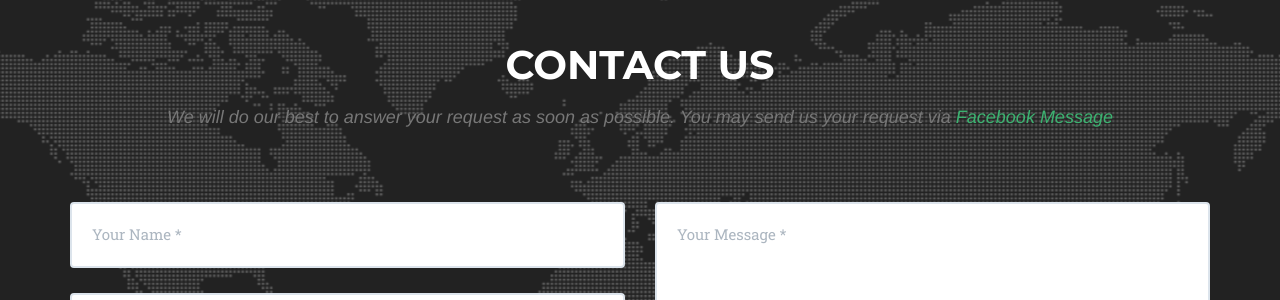
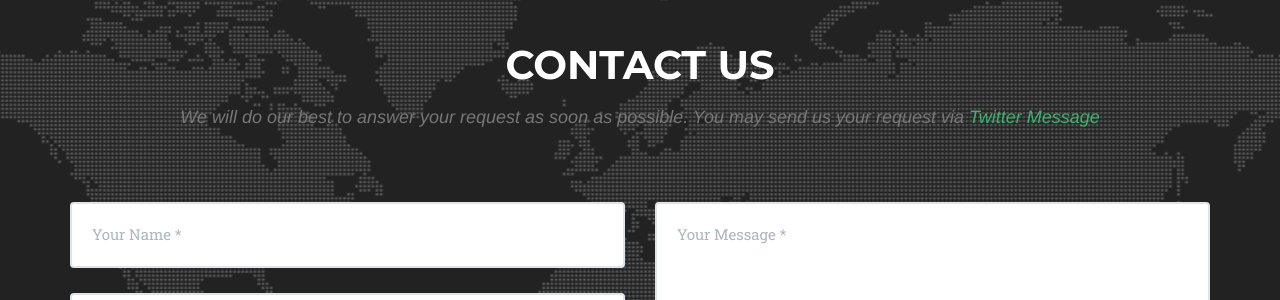
Before and after one commit to melvinchng/event-jekyll-theme, a Jekyll site: the page built from index.html, in a window 1280 px wide and 900 px high, scrolled down 6538 px. Shown: the part 153-453 px from the top of the window. Built offline with Jekyll 4.4.1, drawn with Linux system fonts in a browser that asks for light colours; some web fonts are replaced.

Commit message:
contact via Twitter

```diff
--- a/_includes/2016_data/contact.html
+++ b/_includes/2016_data/contact.html
@@ -3,7 +3,7 @@
         <div class="row">
             <div class="col-lg-12 text-center">
                 <h2 class="section-heading">Contact Us</h2>
-                <h3 class="section-subheading text-muted">We will do our best to answer your request as soon as possible. You may send us your request via <a href="https://www.facebook.com/">Facebook Message</a></h3>
+                <h3 class="section-subheading text-muted">We will do our best to answer your request as soon as possible. You may send us your request via <a href="https://twitter.com/jdegoes">Twitter Message</a></h3>
             </div>
         </div>
         <div class="row">
--- a/_includes/2017_data/contact.html
+++ b/_includes/2017_data/contact.html
@@ -3,7 +3,7 @@
             <div class="row">
                 <div class="col-lg-12 text-center">
                     <h2 class="section-heading">Contact Us</h2>
-                    <h3 class="section-subheading text-muted">We will do our best to answer your request as soon as possible. You may send us your request via <a href="https://www.facebook.com/malaysianstudentstechnologyconference">Facebook Message</a></h3>
+                    <h3 class="section-subheading text-muted">We will do our best to answer your request as soon as possible. You may send us your request via <a href="https://twitter.com/jdegoes">Twitter Message</a></h3>
                 </div>
             </div>
             <div class="row">
```
